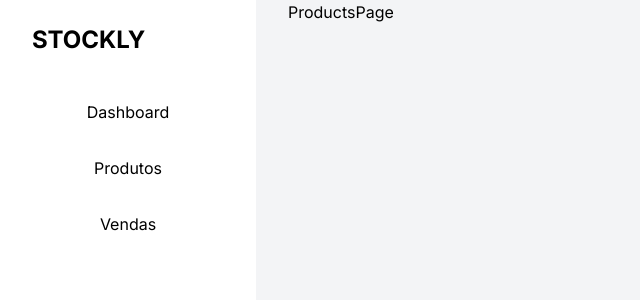
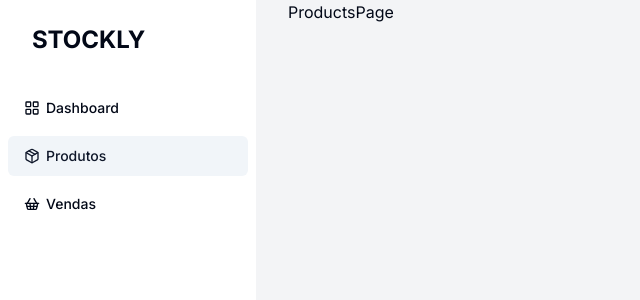
Before and after one commit to leojosants/full_stack_club__formacao_nextJS, a Next.js app in the folder projeto-stockly/: page /products in a window 1280 px wide. Shown: the top 300 px of the page, without its empty margins (0-640 px from the left). Built offline with nearby package versions, Linux system fonts and the light colour scheme.

Commit message:
Módulo 04 - Introdução ao Next.js -- shadcn/ui (REFAZENDO)

```diff
--- a/projeto-stockly/app/(dashboard)/_components/sidebar.tsx
+++ b/projeto-stockly/app/(dashboard)/_components/sidebar.tsx
@@ -1,3 +1,20 @@
+"use client";
+import { LayoutGridIcon, PackageIcon, ShoppingBasketIcon } from "lucide-react";
+import SidebarButton from "@/app/_components/sidebarButton";
+
+
+interface SidebarEndpointsInterface {
+    products: string;
+    sales: string;
+    home: string;
+};
+
+const sidebarEndpoints: SidebarEndpointsInterface = {
+    products: "/products",
+    sales: "/sales",
+    home: "/",
+};
+
 export default function Sidebar() {
     return (
         <div className="w-64 bg-white">
@@ -8,17 +25,20 @@
             </div>
 
             <div className="flex flex-col gap-2 p-2">
-                <button className="px-6 py-3">
+                <SidebarButton href={sidebarEndpoints.home}>
+                    <LayoutGridIcon size={20} />
                     Dashboard
-                </button>
+                </SidebarButton>
 
-                <button className="px-6 py-3">
+                <SidebarButton href={sidebarEndpoints.products}>
+                    <PackageIcon size={20} />
                     Produtos
-                </button>
+                </SidebarButton>
 
-                <button className="px-6 py-3">
+                <SidebarButton href={sidebarEndpoints.sales}>
+                    <ShoppingBasketIcon size={20} />
                     Vendas
-                </button>
+                </SidebarButton>
             </div>
         </div>
     );
--- /dev/null
+++ b/projeto-stockly/app/_components/sidebarButton.tsx
@@ -0,0 +1,22 @@
+import { usePathname } from "next/navigation";
+import { Button } from "./ui/button";
+import Link from "next/link";
+
+
+interface SidebarButtonInterface {
+    children: React.ReactNode;
+    href: string;
+};
+
+export default function SidebarButton(props: SidebarButtonInterface) {
+    const { href, children } = props;
+    const pathName = usePathname();
+
+    return (
+        <Button variant={pathName === href ? "secondary" : "ghost"} className="justify-start gap-1.5" asChild>
+            <Link href={href}>
+                {children}
+            </Link>
+        </Button>
+    );
+};
--- /dev/null
+++ b/projeto-stockly/app/_components/ui/button.tsx
@@ -0,0 +1,57 @@
+import * as React from "react";
+import { Slot } from "@radix-ui/react-slot";
+import { cva, type VariantProps } from "class-variance-authority";
+import { cn } from "@/app/_lib/utils";
+
+
+const buttonVariants = cva(
+    "inline-flex items-center justify-center gap-2 whitespace-nowrap rounded-md text-sm font-medium ring-offset-background transition-colors focus-visible:outline-none focus-visible:ring-2 focus-visible:ring-ring focus-visible:ring-offset-2 disabled:pointer-events-none disabled:opacity-50 [&_svg]:pointer-events-none [&_svg]:size-4 [&_svg]:shrink-0",
+    {
+        variants: {
+            variant: {
+                default: "bg-primary text-primary-foreground hover:bg-primary/90",
+                destructive:
+                    "bg-destructive text-destructive-foreground hover:bg-destructive/90",
+                outline:
+                    "border border-input bg-background hover:bg-accent hover:text-accent-foreground",
+                secondary:
+                    "bg-secondary text-secondary-foreground hover:bg-secondary/80",
+                ghost: "hover:bg-accent hover:text-accent-foreground",
+                link: "text-primary underline-offset-4 hover:underline",
+            },
+            size: {
+                default: "h-10 px-4 py-2",
+                sm: "h-9 rounded-md px-3",
+                lg: "h-11 rounded-md px-8",
+                icon: "h-10 w-10",
+            },
+        },
+        defaultVariants: {
+            variant: "default",
+            size: "default",
+        },
+    }
+);
+
+export interface ButtonProps
+    extends React.ButtonHTMLAttributes<HTMLButtonElement>,
+    VariantProps<typeof buttonVariants> {
+    asChild?: boolean
+};
+
+const Button = React.forwardRef<HTMLButtonElement, ButtonProps>(
+    ({ className, variant, size, asChild = false, ...props }, ref) => {
+        const Comp = asChild ? Slot : "button"
+        return (
+            <Comp
+                className={cn(buttonVariants({ variant, size, className }))}
+                ref={ref}
+                {...props}
+            />
+        )
+    }
+);
+
+Button.displayName = "Button";
+
+export { Button, buttonVariants };
--- /dev/null
+++ b/projeto-stockly/app/_lib/utils.ts
@@ -0,0 +1,7 @@
+import { clsx, type ClassValue } from "clsx";
+import { twMerge } from "tailwind-merge";
+
+
+export function cn(...inputs: ClassValue[]) {
+  return twMerge(clsx(inputs))
+};
--- a/projeto-stockly/app/globals.css
+++ b/projeto-stockly/app/globals.css
@@ -2,10 +2,127 @@
 @tailwind components;
 @tailwind utilities;
 
-html, body {
-  @apply h-full;
+html,
+body {
+    @apply h-full;
 }
 
 body {
-  @apply bg-gray-100;
+    @apply bg-gray-100;
 }
+
+@layer base {
+    :root {
+
+        --background: 0 0% 100%;
+
+        --foreground: 222.2 84% 4.9%;
+
+        --card: 0 0% 100%;
+
+        --card-foreground: 222.2 84% 4.9%;
+
+        --popover: 0 0% 100%;
+
+        --popover-foreground: 222.2 84% 4.9%;
+
+        --primary: 222.2 47.4% 11.2%;
+
+        --primary-foreground: 210 40% 98%;
+
+        --secondary: 210 40% 96.1%;
+
+        --secondary-foreground: 222.2 47.4% 11.2%;
+
+        --muted: 210 40% 96.1%;
+
+        --muted-foreground: 215.4 16.3% 46.9%;
+
+        --accent: 210 40% 96.1%;
+
+        --accent-foreground: 222.2 47.4% 11.2%;
+
+        --destructive: 0 84.2% 60.2%;
+
+        --destructive-foreground: 210 40% 98%;
+
+        --border: 214.3 31.8% 91.4%;
+
+        --input: 214.3 31.8% 91.4%;
+
+        --ring: 222.2 84% 4.9%;
+
+        --chart-1: 12 76% 61%;
+
+        --chart-2: 173 58% 39%;
+
+        --chart-3: 197 37% 24%;
+
+        --chart-4: 43 74% 66%;
+
+        --chart-5: 27 87% 67%;
+
+        --radius: 0.5rem
+    }
+
+    .dark {
+
+        --background: 222.2 84% 4.9%;
+
+        --foreground: 210 40% 98%;
+
+        --card: 222.2 84% 4.9%;
+
+        --card-foreground: 210 40% 98%;
+
+        --popover: 222.2 84% 4.9%;
+
+        --popover-foreground: 210 40% 98%;
+
+        --primary: 210 40% 98%;
+
+        --primary-foreground: 222.2 47.4% 11.2%;
+
+        --secondary: 217.2 32.6% 17.5%;
+
+        --secondary-foreground: 210 40% 98%;
+
+        --muted: 217.2 32.6% 17.5%;
+
+        --muted-foreground: 215 20.2% 65.1%;
+
+        --accent: 217.2 32.6% 17.5%;
+
+        --accent-foreground: 210 40% 98%;
+
+        --destructive: 0 62.8% 30.6%;
+
+        --destructive-foreground: 210 40% 98%;
+
+        --border: 217.2 32.6% 17.5%;
+
+        --input: 217.2 32.6% 17.5%;
+
+        --ring: 212.7 26.8% 83.9%;
+
+        --chart-1: 220 70% 50%;
+
+        --chart-2: 160 60% 45%;
+
+        --chart-3: 30 80% 55%;
+
+        --chart-4: 280 65% 60%;
+
+        --chart-5: 340 75% 55%
+    }
+}
+
+@layer base {
+    * {
+        @apply border-border;
+    }
+
+    body {
+        @apply bg-background text-foreground;
+    }
+}
--- a/projeto-stockly/tailwind.config.ts
+++ b/projeto-stockly/tailwind.config.ts
@@ -2,20 +2,64 @@
 
 
 const config: Config = {
+    darkMode: ["class"],
     content: [
         "./pages/**/*.{js,ts,jsx,tsx,mdx}",
         "./components/**/*.{js,ts,jsx,tsx,mdx}",
         "./app/**/*.{js,ts,jsx,tsx,mdx}",
     ],
     theme: {
-        extend: {
-            colors: {
-                background: "var(--background)",
-                foreground: "var(--foreground)",
-            },
-        },
+    	extend: {
+    		colors: {
+    			background: 'hsl(var(--background))',
+    			foreground: 'hsl(var(--foreground))',
+    			card: {
+    				DEFAULT: 'hsl(var(--card))',
+    				foreground: 'hsl(var(--card-foreground))'
+    			},
+    			popover: {
+    				DEFAULT: 'hsl(var(--popover))',
+    				foreground: 'hsl(var(--popover-foreground))'
+    			},
+    			primary: {
+    				DEFAULT: 'hsl(var(--primary))',
+    				foreground: 'hsl(var(--primary-foreground))'
+    			},
+    			secondary: {
+    				DEFAULT: 'hsl(var(--secondary))',
+    				foreground: 'hsl(var(--secondary-foreground))'
+    			},
+    			muted: {
+    				DEFAULT: 'hsl(var(--muted))',
+    				foreground: 'hsl(var(--muted-foreground))'
+    			},
+    			accent: {
+    				DEFAULT: 'hsl(var(--accent))',
+    				foreground: 'hsl(var(--accent-foreground))'
+    			},
+    			destructive: {
+    				DEFAULT: 'hsl(var(--destructive))',
+    				foreground: 'hsl(var(--destructive-foreground))'
+    			},
+    			border: 'hsl(var(--border))',
+    			input: 'hsl(var(--input))',
+    			ring: 'hsl(var(--ring))',
+    			chart: {
+    				'1': 'hsl(var(--chart-1))',
+    				'2': 'hsl(var(--chart-2))',
+    				'3': 'hsl(var(--chart-3))',
+    				'4': 'hsl(var(--chart-4))',
+    				'5': 'hsl(var(--chart-5))'
+    			}
+    		},
+    		borderRadius: {
+    			lg: 'var(--radius)',
+    			md: 'calc(var(--radius) - 2px)',
+    			sm: 'calc(var(--radius) - 4px)'
+    		}
+    	}
     },
-    plugins: [],
+    plugins: [require("tailwindcss-animate")],
 };
 
 export default config;
```
Also changed, not shown: projeto-stockly/package.json (+7 -1 lines), projeto-stockly/components.json (added), 1 other file (tests, documents, lock files or other folders).
